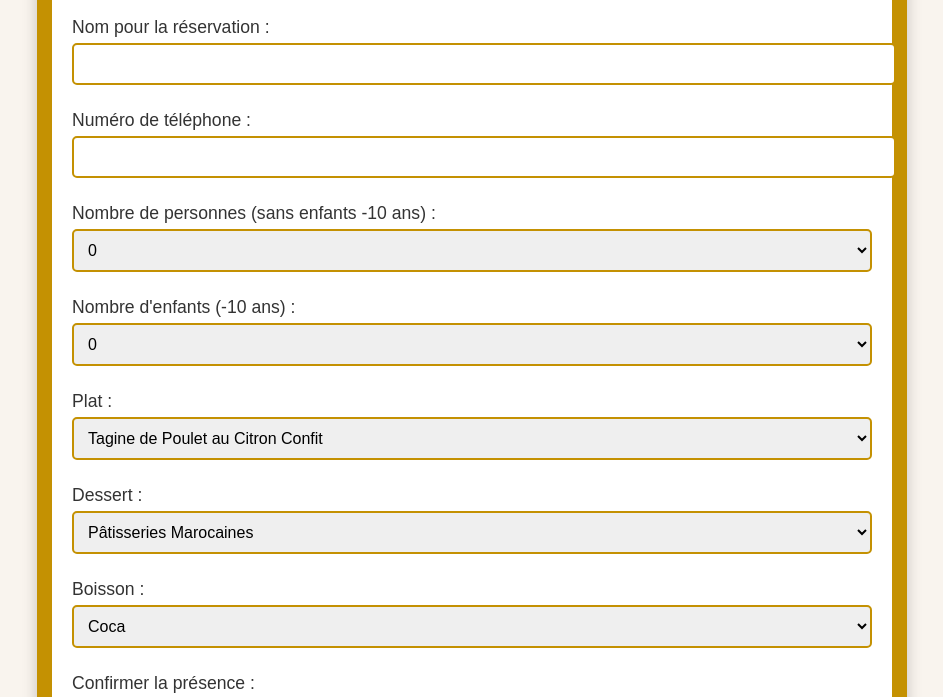
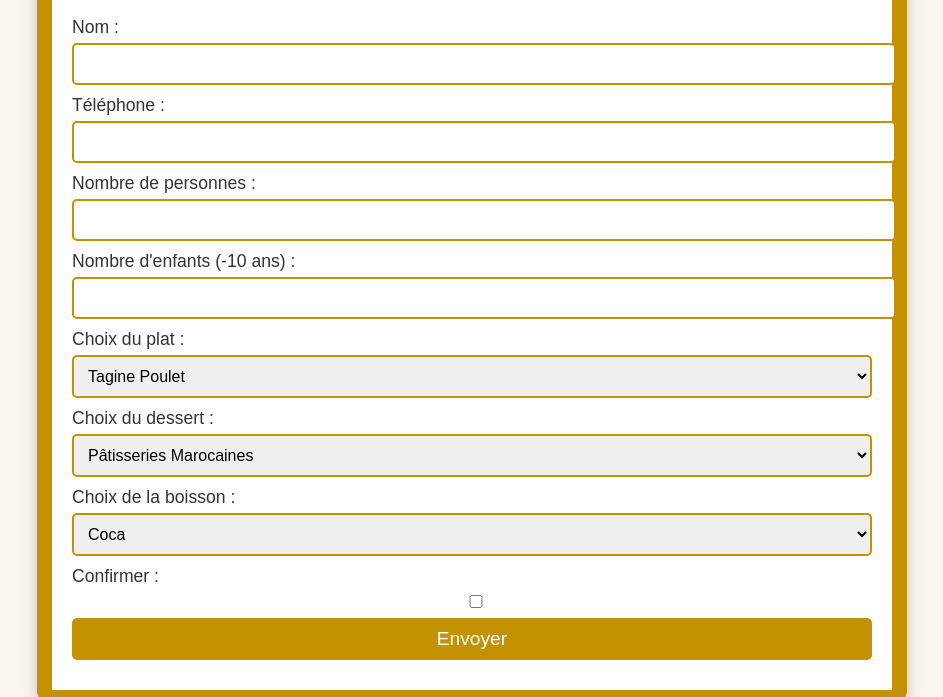
Before and after one commit to redaben11/reservation-form, a plain HTML site: page index.html in a window 1280 px wide. Shown: the part 103-800 px from the top of the page, without its empty margins (168-1111 px from the left). Drawn offline with Linux system fonts and the light colour scheme.

Commit message:
Update index.html

```diff
--- a/index.html
+++ b/index.html
@@ -59,65 +59,43 @@
 <body>
     <div class="container">
         <div class="header">Réservation Soirée Marocaine</div>
-        <form action="#" method="POST">
-            <div class="form-group">
-                <label for="reservation-name">Nom pour la réservation :</label>
-                <input type="text" id="reservation-name" name="reservation-name" required>
-            </div>
-            <div class="form-group">
-                <label for="reservation-phone">Numéro de téléphone :</label>
-                <input type="tel" id="reservation-phone" name="reservation-phone" required>
-            </div>
-            <div class="form-group">
-                <label for="adults">Nombre de personnes (sans enfants -10 ans) :</label>
-                <select id="adults" name="adults">
-                    <option value="0">0</option>
-                    <option value="1">1</option>
-                    <option value="2">2</option>
-                    <option value="3">3</option>
-                    <option value="4">4</option>
-                    <option value="5">5</option>
+       <form action="https://script.google.com/macros/s/AKfycbxbHrxiAw5rwf-vsbtpyq4aiLfpw6wOvZKHcslGExas7xpAeBcqHjglPnDMdmsyXknVFQ/exec" method="POST">
+    <label for="name">Nom :</label>
+    <input type="text" id="name" name="name" required>
+
+    <label for="phone">Téléphone :</label>
+    <input type="tel" id="phone" name="phone" required>
+
+    <label for="adults">Nombre de personnes :</label>
+    <input type="number" id="adults" name="adults" required>
+
+    <label for="children">Nombre d'enfants (-10 ans) :</label>
+    <input type="number" id="children" name="children" required>
+
+    <label for="plat">Choix du plat :</label>
+    <select id="plat" name="plat">
+        <option value="tagine-poulet">Tagine Poulet</option>
+        <option value="tagine-viande">Tagine Viande</option>
     </select>
-            </div>
-            <div class="form-group">
-                <label for="children">Nombre d'enfants (-10 ans) :</label>
-                <select id="children" name="children">
-                    <option value="0">0</option>
-                    <option value="1">1</option>
-                    <option value="2">2</option>
-                    <option value="3">3</option>
-                    <option value="4">4</option>
-                </select>
-            </div>
-            <div class="form-group">
-                <label for="plat">Plat :</label>
-                <select id="plat" name="plat">
-                    <option value="tagine-poulet">Tagine de Poulet au Citron Confit</option>
-                    <option value="tagine-viande">Tagine de Viande Hachée</option>
-                </select>
-            </div>
-            <div class="form-group">
-                <label for="dessert">Dessert :</label>
+
+    <label for="dessert">Choix du dessert :</label>
     <select id="dessert" name="dessert">
         <option value="patisseries">Pâtisseries Marocaines</option>
     </select>
-            </div>
-            <div class="form-group">
-                <label for="boisson">Boisson :</label>
+
+    <label for="boisson">Choix de la boisson :</label>
     <select id="boisson" name="boisson">
         <option value="coca">Coca</option>
         <option value="hawai">Hawai</option>
         <option value="sprite">Sprite</option>
     </select>
-            </div>
-            <div class="form-group">
-                <label for="confirmation">Confirmer la présence :</label>
-                <input type="checkbox" id="confirmation" name="confirmation" required>
-            </div>
-            <div class="form-group">
-                <button type="submit">Envoyer ma réservation</button>
-            </div>
+
+    <label for="confirmation">Confirmer :</label>
+    <input type="checkbox" id="confirmation" name="confirmation">
+
+    <button type="submit">Envoyer</button>
 </form>
+
     </div>
 </body>
 </html>
```
Lines whose indentation alone changed are shown as unchanged.
